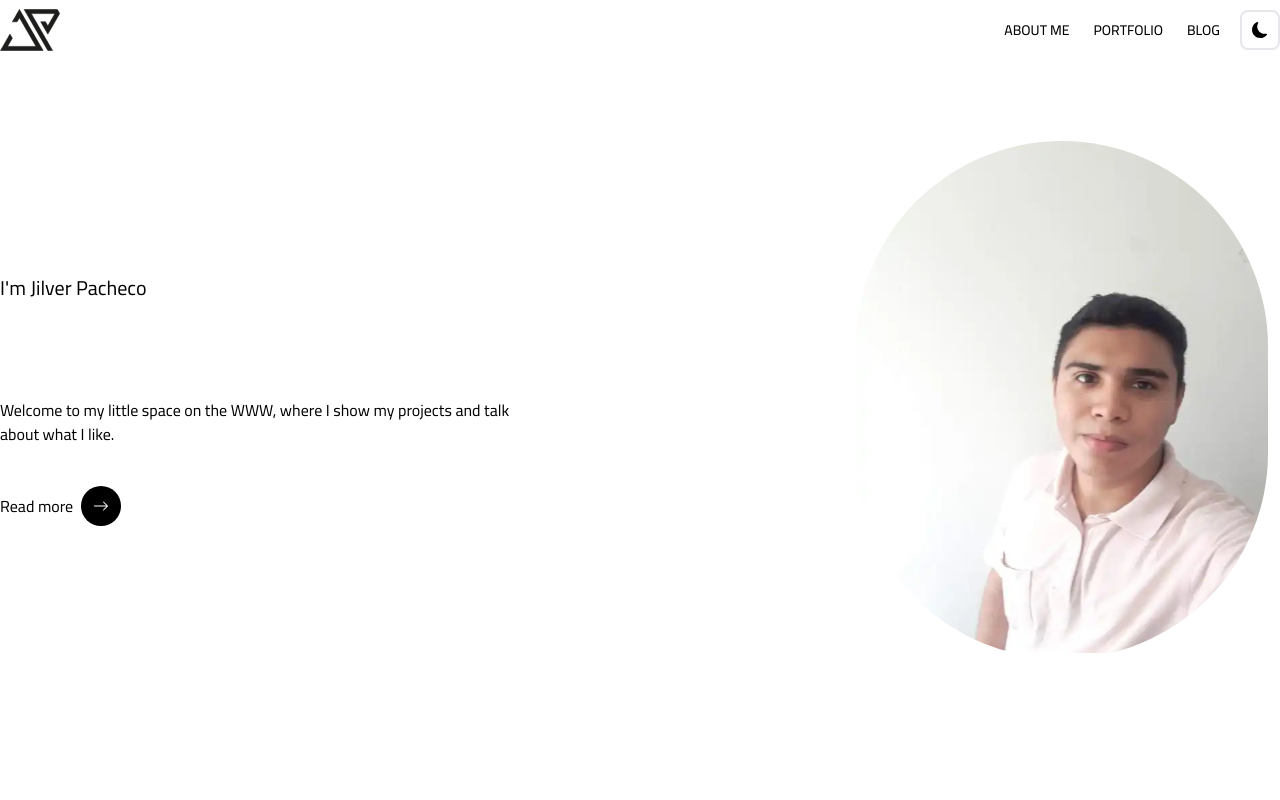
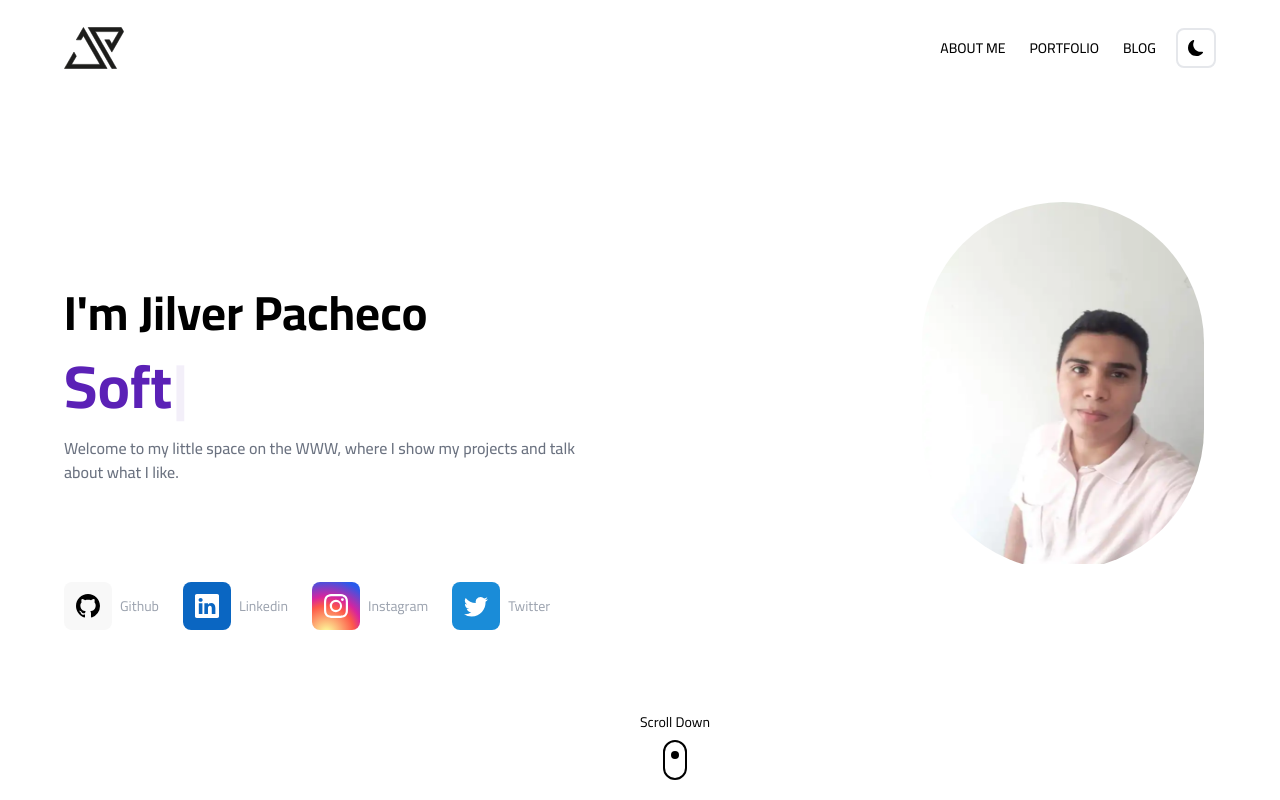
Before and after one commit to jilverprivera/portfolio, a Next.js app: page / in a window 1280 px wide. Shown: the top 800 px of the page. Built offline with nearby package versions, Linux system fonts and the light colour scheme.

Commit message:
relocate component and fixing others

```diff
--- a/components/about/Awards.tsx
+++ b/components/Awards.tsx
@@ -1,11 +1,11 @@
 import { motion } from "framer-motion";
 
-import AWARDS from "../../data/awards.json";
-import { variants } from "../../helpers/variants";
+import AWARDS from "../data/awards.json";
+import { variants } from "../helpers/variants";
 
 const Awards = () => {
   return (
-    <div className="w-full pt-16 ml-3">
+    <div className="w-full mt-12 ml-3">
       <motion.div
         variants={variants}
         initial="hidden"
--- /dev/null
+++ b/components/Banner.tsx
@@ -0,0 +1,94 @@
+import Image from "next/image";
+import { motion } from "framer-motion";
+import Typewriter from "typewriter-effect";
+import { Link as NavLink } from "react-scroll";
+
+import { networks } from "../helpers/networks";
+const Banner = () => {
+  return (
+    <div className="principal relative max-w-6xl flex flex-col items-start justify-center mx-auto">
+      <div className="w-full flex items-center justify-between mx-auto">
+        <div className="flex flex-col items-start justify-start">
+          <h1 className="text-5xl font-bold mb-5">I&apos;m Jilver Pacheco</h1>
+          <h2 className="flex text-6xl font-bold mb-5 text-violet-800 dark:text-yellow-500 ">
+            <Typewriter
+              options={{
+                strings: [
+                  "Software Developer.",
+                  "Electronic Engineer.",
+                  "Robotics Enthusiast.",
+                ],
+                autoStart: true,
+                loop: true,
+              }}
+            />
+          </h2>
+          <div className="w-5/6">
+            <p className="text-base font-medium text-gray-500 dark:text-white">
+              Welcome to my little space on the WWW, where I show my projects
+              and talk about what I like.
+            </p>
+          </div>
+        </div>
+        <div className="overflow-hidden rounded-full mr-3">
+          <Image
+            src={`/image.webp`}
+            alt="Jilver Pacheco"
+            width={282}
+            height={362}
+          />
+        </div>
+      </div>
+      <div className="flex mt-3 mb-16">
+        {networks.map((item, index) => (
+          <a
+            key={index}
+            href={item.url}
+            className="flex items-center justify-start mr-6 "
+          >
+            <span
+              className="h-12 w-12 flex items-center justify-center mr-2 rounded-lg text-2xl"
+              style={{ background: item.bgColor, color: item.color }}
+            >
+              {item.icon}
+            </span>
+            <div>
+              <p className="text-gray-400 text-sm">{item.name}</p>
+              <p className="text-black dark:text-white text-base">
+                {item.user}
+              </p>
+            </div>
+          </a>
+        ))}
+      </div>
+
+      <div className="absolute bottom-5 left-2/4 flex flex-col items-center justify-center">
+        <span className="mb-2 text-sm">Scroll Down</span>
+        <NavLink
+          to="latest-projects"
+          spy={true}
+          smooth={true}
+          offset={0}
+          duration={1000}
+          className="h-10 w-6 border-2 rounded-xl dark:border-white border-black flex items-start justify-center cursor-pointer"
+        >
+          <motion.div
+            className="h-2 w-2 bg-black dark:bg-white mt-2 rounded-full"
+            initial={{ y: 0 }}
+            animate={{
+              y: 10,
+              transition: {
+                duration: 0.5,
+                ease: "easeIn",
+                repeat: Infinity,
+                repeatType: "reverse",
+              },
+            }}
+          />
+        </NavLink>
+      </div>
+    </div>
+  );
+};
+
+export default Banner;
--- a/components/about/index.tsx
+++ b/components/Presentation.tsx
@@ -16,7 +16,7 @@ const types = [
 const Presentation = () => {
   const [selected, setSelected] = useState("skills");
   return (
-    <div className="max-w-7xl mx-auto min-h-screen grid grid-cols-6">
+    <div className="max-w-7xl mx-auto principal grid grid-cols-6">
       <div className="flex items-center justify-start">
         <p className="-rotate-90 uppercase font-bold tracking-widest">
           about me
@@ -44,8 +44,8 @@ const Presentation = () => {
             </span>
           </div>
         </div>
-        <div className="col-span-3 flex flex-col items-center justify-start pt-10 z-0">
-          <div className="w-full grid grid-cols-4 pt-16">
+        <div className="col-span-3 flex flex-col items-start justify-start  z-0">
+          <div className="w-full grid grid-cols-4 ">
             {types.map((item, index) => (
               <button
                 key={index}
--- a/components/about/Skills.tsx
+++ b/components/Skills.tsx
@@ -1,11 +1,11 @@
 import { motion } from "framer-motion";
 
-import SKILLS from "../../data/skills.json";
-import { variants } from "../../helpers/variants";
+import SKILLS from "../data/skills.json";
+import { variants } from "../helpers/variants";
 
 const Skills = () => {
   return (
-    <div className="w-full pt-16 ml-3">
+    <div className="w-full mt-12 ml-3">
       {SKILLS.map((item, index) => (
         <motion.div
           key={index}
--- a/components/banner/index.tsx
+++ /dev/null
@@ -1,58 +0,0 @@
-import { Link as NavLink } from "react-scroll";
-import Typewriter from "typewriter-effect";
-import { BsArrowRight } from "react-icons/bs";
-import Image from "next/image";
-const Banner = () => {
-  return (
-    <div className="min-h-screen flex items-center justify-between max-w-7xl mx-auto">
-      <div
-        className="
-      flex flex-col items-start justify-center "
-      >
-        <h1 className="text-xl mb-3">I&apos;m Jilver Pacheco</h1>
-        <h2 className="text-7xl font-bold mb-3 dark:text-yellow-500 text-violet-800">
-          <Typewriter
-            options={{
-              strings: [
-                "Software Developer",
-                "Electronic Engineer",
-                "Robotics Enthusiast",
-              ],
-              autoStart: true,
-              loop: true,
-            }}
-          />
-        </h2>
-        <div className="w-5/6">
-          <p className="text-base font-normal">
-            Welcome to my little space on the WWW, where I show my projects and
-            talk about what I like.
-          </p>
-        </div>
-        <NavLink
-          to={"about"}
-          spy={true}
-          smooth={true}
-          offset={0}
-          duration={1000}
-          className="font-normal mt-10 flex items-center justify-center cursor-pointer"
-        >
-          <span className="mr-2">Read more</span>
-          <span className="w-10 h-10 flex items-center justify-center bg-black dark:bg-yellow-500 text-white dark:text-black rounded-full">
-            <BsArrowRight />
-          </span>
-        </NavLink>
-      </div>
-      <div className="overflow-hidden rounded-full mr-3">
-        <Image
-          src={`/image.webp`}
-          alt="Jilver Pacheco"
-          width={412}
-          height={512}
-        />
-      </div>
-    </div>
-  );
-};
-
-export default Banner;
--- a/components/blog/index.tsx
+++ /dev/null
@@ -1,20 +0,0 @@
-import React, { useState } from "react";
-// import { InferGetStaticPropsType } from 'next';
-
-const Blog = ({ posts }: any) => {
-  const [searchArticles, setSearchArticles] = useState("");
-
-  //   const filteredBlogPosts = posts.filter((post: any) =>
-  //     post.tags.toLowerCase().includes(searchArticles.toLowerCase())
-  //   );
-
-  return (
-    <div className="max-w-7xl mx-auto min-h-screen grid grid-cols-6 pt-16">
-      <div className="flex items-center justify-start">
-        <p className="-rotate-90 uppercase font-bold tracking-widest">BLOG</p>
-      </div>
-    </div>
-  );
-};
-
-export default Blog;
--- a/components/layout/Footer.tsx
+++ b/components/layout/Footer.tsx
@@ -21,11 +21,11 @@ const Footer = () => {
         </div>
       </div>
       <div className="w-full flex flex-col justify-center items-center mb-3">
-        <span className="text-slate-700 text-sm mb-2">
-          Jilver Pacheco Rivera • @jilverprivera • All rights reserved © 2020 -{" "}
+        <span className="text-slate-700 text-sm mb-2 dark:text-gray-300">
+          Jilver Pacheco Rivera • @jilverprivera • All rights reserved © 2020-
           {new Date().getFullYear()}
         </span>
-        <span className="text-slate-700 text-sm">
+        <span className="text-slate-700 text-sm dark:text-gray-300">
           From Colombia ❤ to the world
         </span>
       </div>
--- a/components/layout/Header.tsx
+++ b/components/layout/Header.tsx
@@ -48,8 +48,8 @@ const Header = () => {
   };
 
   return (
-    <div className="w-full fixed backdrop-blur-sm z-50">
-      <div className="w-full flex items-center justify-between max-w-7xl mx-auto">
+    <div className="w-full backdrop-blur-sm z-50">
+      <div className="h-24 max-w-6xl mx-auto flex items-center justify-between">
         <Link href="/">
           <Image
             className="cursor-pointer"
@@ -64,7 +64,7 @@ const Header = () => {
           {routes.map((item, i) => (
             <Link key={i} href={item.path}>
               <span
-                className={`uppercase mx-1 text-sm cursor-pointer hover:bg-gray-200 px-2 py-1 rounded-md ${
+                className={`uppercase mx-3 text-sm cursor-pointer  ${
                   pathname === item.path
                     ? "font-bold  dark:text-yellow-500"
                     : "font-medium"
@@ -74,7 +74,6 @@ const Header = () => {
               </span>
             </Link>
           ))}
-          {/* <span className="uppercase mx-2 text-sm cursor-pointer">Connect</span> */}
           {renderTheme()}
         </div>
       </div>
```
Also changed, not shown: components/Education.tsx (renamed from components/about/Education.tsx, +11 -9 lines), components/Experience.tsx (renamed from components/about/Experience.tsx, +9 -4 lines), components/LatestPost.tsx (added, +62 -0 lines), components/LatestProjects.tsx (added, +33 -0 lines).
